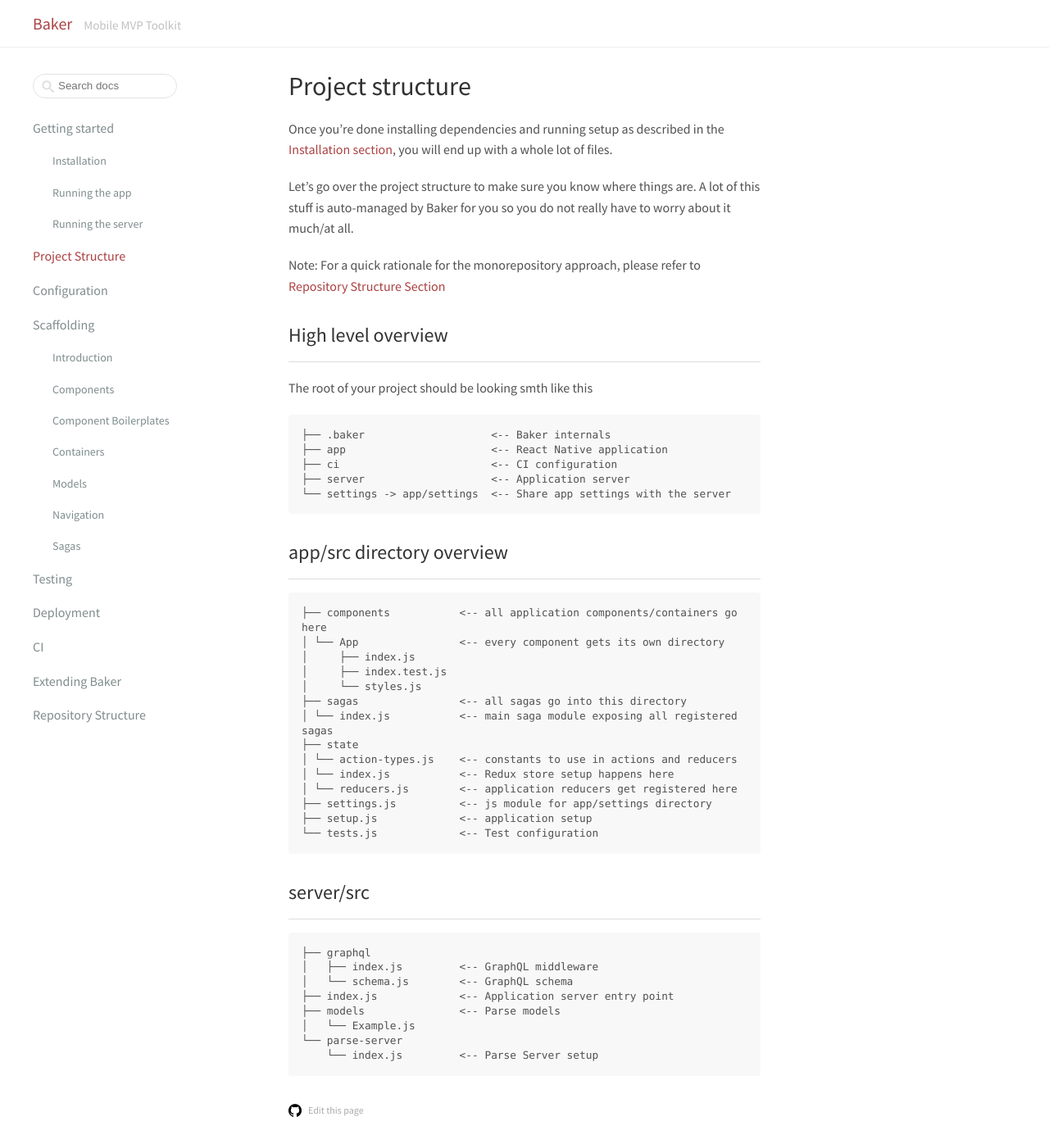
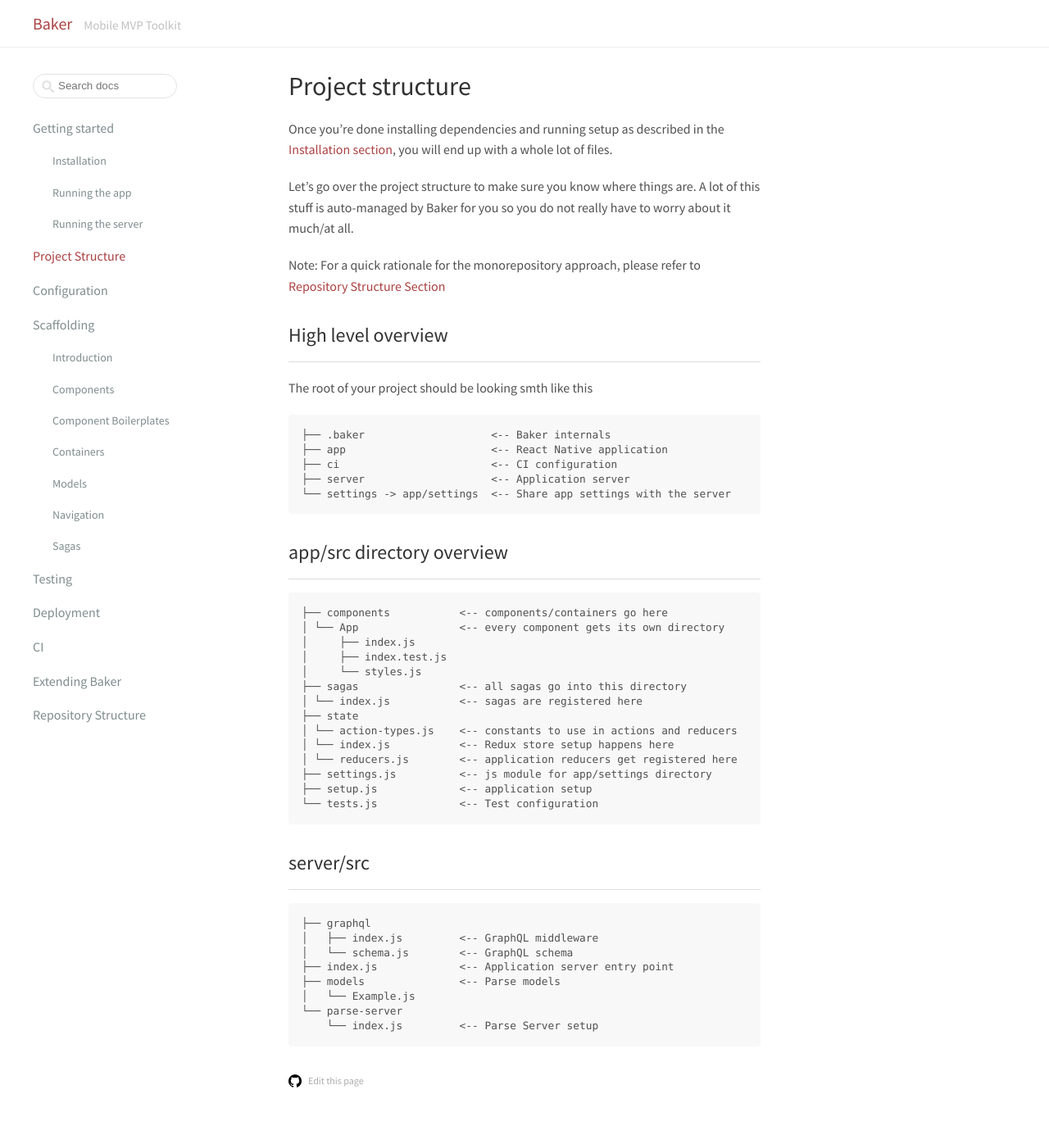
Before and after one commit to bakery/baker-docs, a Jekyll site: the page built from docs/project-structure.md, in a window 1280 px wide and 1396 px high. Shown: the whole window at 82% size. Built offline with Jekyll 4.4.1, drawn with Linux system fonts in a browser that asks for light colours; comment, search, counter and statistics services are not loaded.

Commit message:
Update project-structure.md

````diff
--- a/docs/project-structure.md
+++ b/docs/project-structure.md
@@ -25,13 +25,13 @@
 ## app/src directory overview
 
 ```
-├── components           <-- all application components/containers go here
+├── components           <-- components/containers go here
 │ └── App                <-- every component gets its own directory
 │     ├── index.js
 │     ├── index.test.js
 │     └── styles.js
 ├── sagas                <-- all sagas go into this directory
-│ └── index.js           <-- main saga module exposing all registered sagas
+│ └── index.js           <-- sagas are registered here
 ├── state
 │ └── action-types.js    <-- constants to use in actions and reducers
 │ └── index.js           <-- Redux store setup happens here
````
